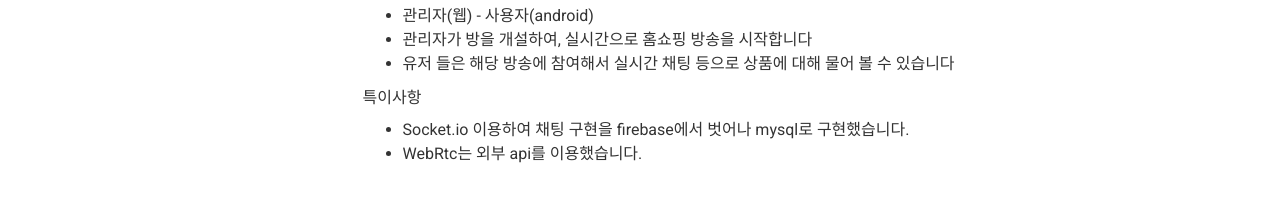
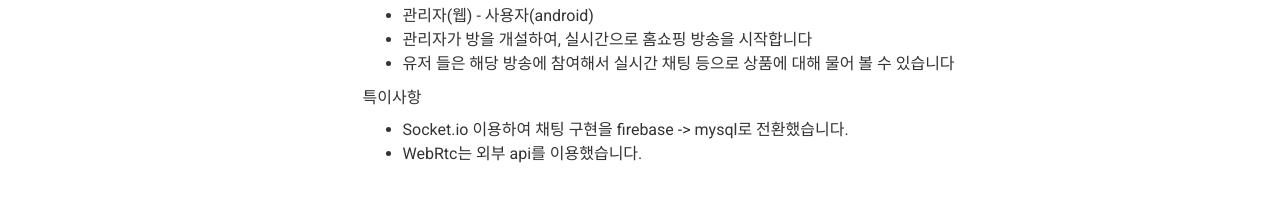
Before and after one commit to sd50712321/sd50712321.github.io, a plain HTML site: page index.html in a window 1280 px wide. Shown: the part 4778-4981 px from the top of the page. Drawn offline with nearby package versions, Linux system fonts and the light colour scheme.

Commit message:
라이브 설명 수정

```diff
--- a/index.html
+++ b/index.html
@@ -384,7 +384,7 @@
             </ul>
             <p>특이사항</p>
             <ul>
-              <li>Socket.io 이용하여 채팅 구현을 firebase에서 벗어나 mysql로 구현했습니다.</li>
+              <li>Socket.io 이용하여 채팅 구현을 firebase -> mysql로 전환했습니다.</li>
               <li>WebRtc는 외부 api를 이용했습니다.</li>
             </ul>
           </div>
```
